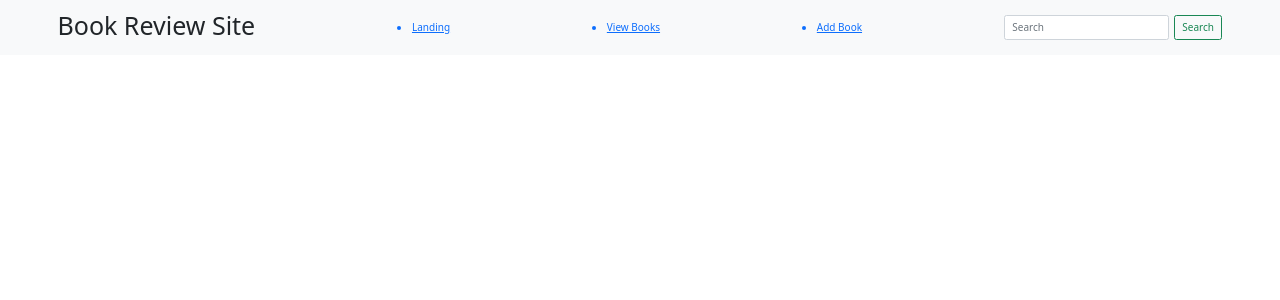
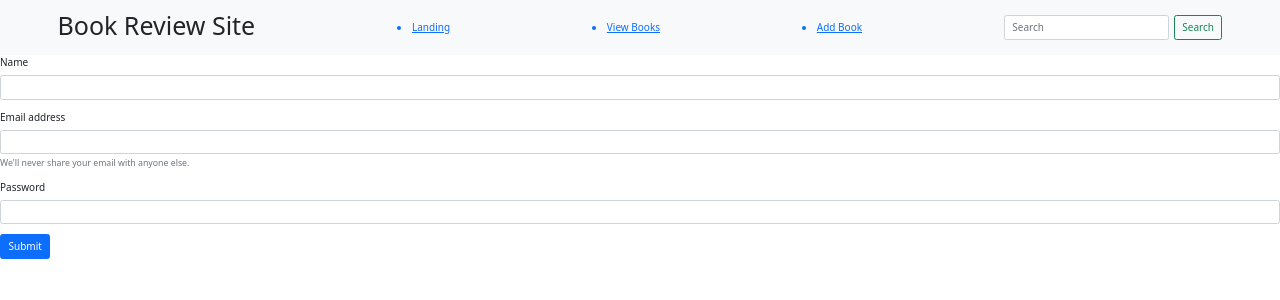
Before and after one commit to MichelleRoubikLee/bookReview, a React (Create React App) app in the folder client/: page /register in a window 1280 px wide. Shown: the top 300 px of the page. Built offline with nearby package versions, Linux system fonts and the light colour scheme; no server answers.

Commit message:
added register and login forms and functionality

```diff
--- a/client/package.json
+++ b/client/package.json
@@ -7,6 +7,7 @@
     "@testing-library/react": "^12.1.2",
     "@testing-library/user-event": "^13.5.0",
     "axios": "^0.25.0",
+    "jwt-decode": "^3.1.2",
     "react": "^17.0.2",
     "react-dom": "^17.0.2",
     "react-router-dom": "^6.2.1",
--- a/client/src/App.js
+++ b/client/src/App.js
@@ -8,6 +8,7 @@ import BookViewer from "./components/BookViewer";
 import AddBook from "./components/AddBook";
 import Landing from "./components/Landing";
 import Login from "./components/Login";
+import Register from "./components/Register";
 
 function App() {
 
@@ -50,6 +51,7 @@ function App() {
       <Routes>
         <Route exact path="/" element={<Landing/>}/>
         <Route path="login" element={<Login/>}></Route>
+        <Route path="register" element={<Register/>}></Route>
         <Route path="books"
             element={
             <BookViewer
--- a/client/src/components/Landing.js
+++ b/client/src/components/Landing.js
@@ -1,7 +1,6 @@
 import React from 'react';
 import {Link} from 'react-router-dom';
-import Login from './Login';
-import Register from './Register';
+
 
 function Landing(props) {
     return (
--- a/client/src/components/Login.js
+++ b/client/src/components/Login.js
@@ -1,16 +1,49 @@
 import React, { useState, useEffect } from 'react';
+import axios from 'axios';
+import useForm from '../customHooks/useForm';
+
 
 function Login() {
+
+    const loginUser = () => {
+        axios.post('http://localhost:5001/api/auth', {
+            email: values.email,
+            password: values.password
+        })
+    }
+
+    const {
+        values,
+        handleChange,
+        handleSubmit
+    } = useForm(loginUser);
+
+
     return (
-        <form>
+        <form onSubmit = {handleSubmit}>
             <div className="mb-3">
-                <label for="exampleInputEmail1" className="form-label">Email address</label>
-                <input type="email" className="form-control" id="exampleInputEmail1" aria-describedby="emailHelp"/>
+                <label className="form-label">Email address</label>
+                <input
+                    type="email"
+                    className="form-control"
+                    aria-describedby="emailHelp"
+                    onChange = {handleChange}
+                    name="email"
+                    defaultValue = {values.email}
+                    required = {true}
+                />
                 <div id="emailHelp" className="form-text">We'll never share your email with anyone else.</div>
             </div>
             <div className="mb-3">
-                <label for="exampleInputPassword1" className="form-label">Password</label>
-                <input type="password" className="form-control" id="exampleInputPassword1"/>
+                <label className="form-label">Password</label>
+                <input
+                    type="password"
+                    className="form-control"
+                    name = "password"
+                    onChange = {handleChange}
+                    defaultValue = {values.password}
+                    required = {true}
+                />
             </div>
             <button type="submit" className="btn btn-primary">Submit</button>
         </form>
--- a/client/src/components/NavSearch.js
+++ b/client/src/components/NavSearch.js
@@ -3,6 +3,7 @@ import React from 'react';
 import {Link} from 'react-router-dom';
 
 function NavSearch(props) {
+
     return (
         <nav className="navbar navbar-light bg-light">
           <div className="container-fluid">
--- a/client/src/components/Register.js
+++ b/client/src/components/Register.js
@@ -0,0 +1,75 @@
+import React, { useState, useEffect } from 'react';
+import axios from 'axios';
+import useForm from '../customHooks/useForm';
+import jwtDecode from 'jwt-decode';
+
+
+function Register() {
+    const [user, setUser] = useState({});
+
+    const registerUser = () => {
+        axios.post('http://localhost:5001/api/users', {
+            name: values.name,
+            email: values.email,
+            password: values.password,
+            isAdmin: false
+        })
+        .then((res) => {
+            localStorage.setItem("token", res.data)
+            const user = jwtDecode(localStorage.getItem("token"));
+            console.log(res.data)
+        })
+        // .catch((error) => console.log(error))
+    }
+
+    const {
+        values,
+        handleChange,
+        handleSubmit
+    } = useForm(registerUser);
+
+
+    return (
+        <form onSubmit = {handleSubmit}>
+            <div className="mb-3">
+                <label className="form-label">Name</label>
+                <input
+                    type="name"
+                    className="form-control"
+                    name = "name"
+                    onChange = {handleChange}
+                    defaultValue = {values.name}
+                    required = {true}
+                />
+            </div>
+            <div className="mb-3">
+                <label className="form-label">Email address</label>
+                <input
+                    type="email"
+                    className="form-control"
+                    aria-describedby="emailHelp"
+                    onChange = {handleChange}
+                    name="email"
+                    defaultValue = {values.email}
+                    required = {true}
+                />
+                <div id="emailHelp" className="form-text">We'll never share your email with anyone else.</div>
+            </div>
+            <div className="mb-3">
+                <label className="form-label">Password</label>
+                <input
+                    type="password"
+                    className="form-control"
+                    name = "password"
+                    onChange = {handleChange}
+                    defaultValue = {values.password}
+                    required = {true}
+                />
+            </div>
+
+            <button type="submit" className="btn btn-primary">Submit</button>
+        </form>
+    );
+}
+
+export default Register;
```
Also changed, not shown: 1 other file (tests, documents, lock files or other folders).
